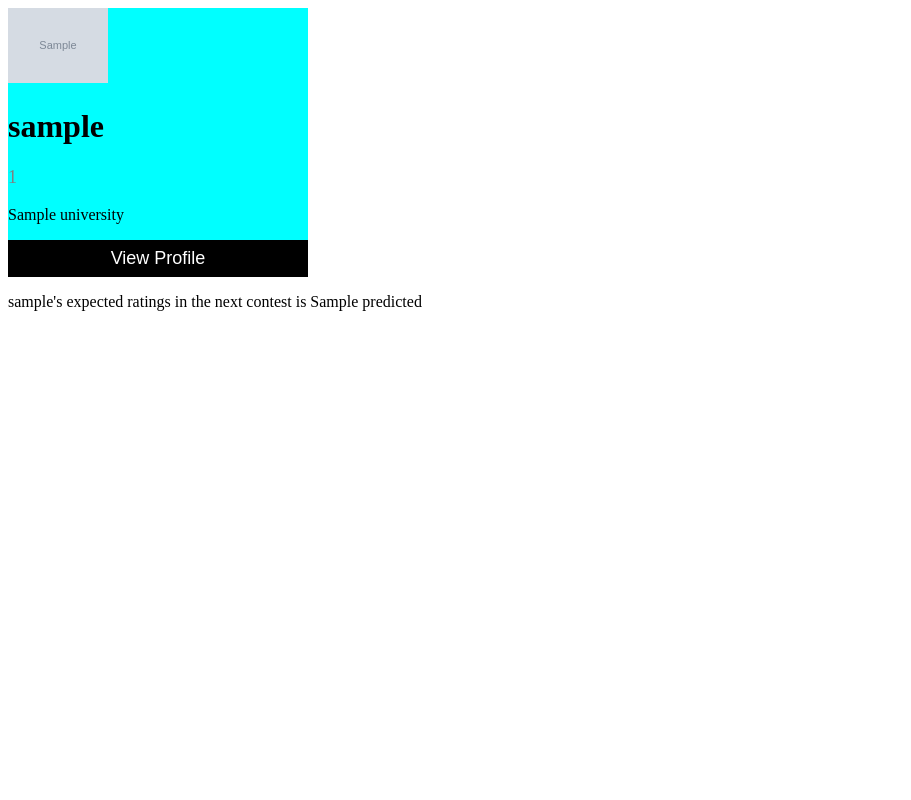
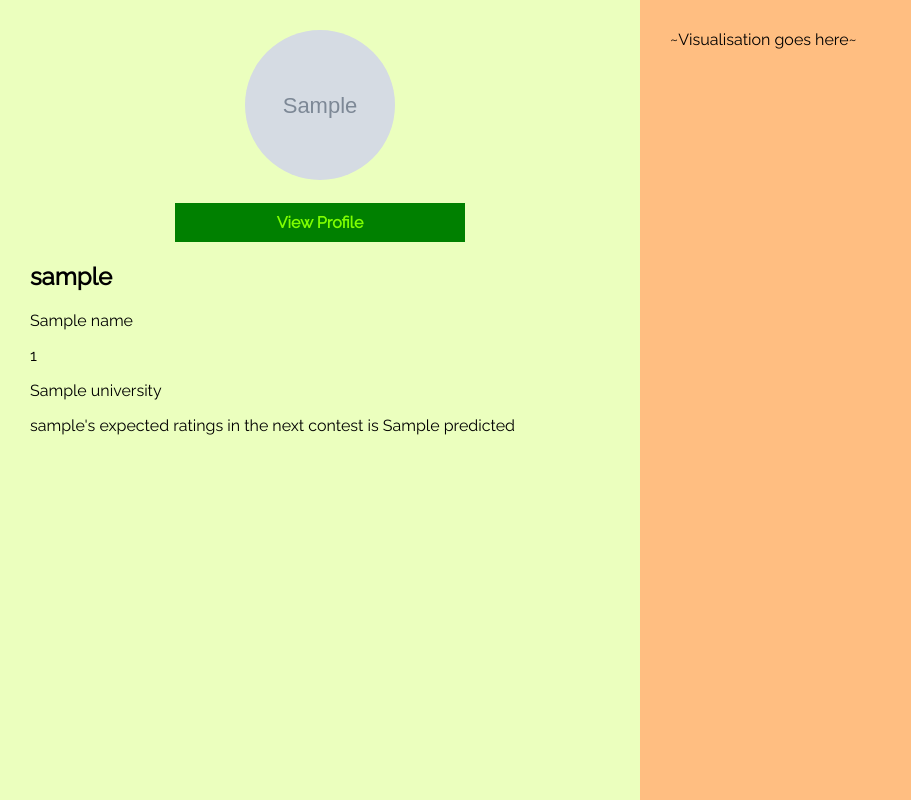
Before and after one commit to ananya224/Codeforces-Rating-Predictor, a Flask app: template app/templates/result.html in a window 1280 px wide. Shown: the whole page, without its empty margins (0-911 px from the left). Run offline with Flask 2, Linux system fonts and the light colour scheme; the template is opened without the code that fills it: most values are stand-ins (such as "Sample title", 1, 10 or a date in 2020); grey boxes marked "Sample" are stand-in pictures.

Commit message:
Result.html UI improved

```diff
--- a/app/routes.py
+++ b/app/routes.py
@@ -17,13 +17,14 @@ def home():
             soup = BeautifulSoup(html_page.content, 'html5lib')
             img_url = scrapers.getProfileURL(soup, handle)
             predicted = predictor.predict(handle)
-            university=scrapers.getUniversity(soup, handle)
+            university = scrapers.getUniversity(soup, handle)
             rank=scrapers.getRank(soup, handle)
 
             return render_template('result.html', handle=handle, university=university, rank=rank,
                                                     predicted=predicted, img_url=img_url)
-        except:
+        except Exception as e:
             print("Error fetching the soup")
+            print(str(e))
             return render_template('404.html')
 
     return render_template('index.html')
--- a/app/static/css/style_result.css
+++ b/app/static/css/style_result.css
@@ -1,40 +1,59 @@
-#box {
-    width: 300px;
-    background: aqua;
+* {
+    font-family: 'Raleway';
 }
 
-.card {
-    box-shadow: 0 4px 8px 0 rgba(0, 0, 0, 0.2);
-    max-width: 300px;
-    margin: auto;
+body {
+    margin: 0px;
+    display: flex;
+}
+
+#left_section {
+    box-sizing: border-box;
+    padding-top: 30px;
+    padding-left: 30px;
+    padding-right: 30px;
+    width: 50%;
+    height: 100vh;
+    background: rgb(235, 255, 190);
+}
+
+#right_section {
+    box-sizing: border-box;
+    padding-top: 30px;
+    padding-left: 30px;
+    padding-right: 30px;
+    width: 50%;
+    height: 100vh;
+    background: rgb(255, 190, 129);
+}
+
+#view_profile_btn {
+    color: chartreuse;
+    font-weight: bold;
+    font-size: 16px;
+    padding: 10px;
+    border: none;
+    width: 50%;
+    background: green;
+    transition: background 0.2s ease-in-out;
+}
+
+#view_profile_btn:hover {
+    color: green;
+    background: greenyellow;
+    transition: background 0.2s ease-in-out;
+}
+
+#profile_pic_div {
+    width: 100%;
     text-align: center;
 }
 
-.title {
-    color: grey;
-    font-size: 18px;
+#profile_pic {
+    border-radius: 50%;
+    background-size: unset;
+    background-repeat: no-repeat;
+    background-position: 50% 50%;
+    width: 150px;
+    height: 150px;
 }
-
-button {
-    border: none;
-    outline: 0;
-    display: inline-block;
-    padding: 8px;
-    color: white;
-    background-color: #000;
-    text-align: center;
-    cursor: pointer;
-    width: 100%;
-    font-size: 18px;
-}
-
-a {
-    text-decoration: none;
-    font-size: 22px;
-    color: black;
-}
-
-button:hover,
-a:hover {
-    opacity: 0.7;
-}
--- a/app/templates/result.html
+++ b/app/templates/result.html
@@ -5,22 +5,30 @@
     <meta charset="UTF-8">
     <meta name="viewport" content="width=device-width, initial-scale=1.0">
     <meta http-equiv="X-UA-Compatible" content="ie=edge">
-    <title>Result</title>
+    <title>Codeforces Rating Predictor Result</title>
+    <link href="https://fonts.googleapis.com/css?family=Raleway&display=swap" rel="stylesheet">
     <link rel="stylesheet" href="{{url_for('static', filename='css/style_result.css')}}">
     <link rel="stylesheet" href="https://cdnjs.cloudflare.com/ajax/libs/font-awesome/4.7.0/css/font-awesome.min.css">
 </head>
 
 <body>
-
-
-    <div id="box">
-        <img src="{{img_url}}" alt="Profile Picture" style="width:100px">
-        <h1>{{handle}}</h1>
-        <p class="title">{{rank}}</p>
-        <p>{{university}}</p>
-        <p><button>View Profile</button></p>
-    </div>
-    <span>{{handle}}'s expected ratings in the next contest is {{predicted}}</span>
+    <section id="left_section">
+        <div id="profile_pic_div">
+            <img id="profile_pic" src="{{img_url}}" alt="Profile Picture">
+            <br><br>
+            <button id="view_profile_btn">View Profile</button>
+        </div>
+        <div id="details">
+            <h1>{{handle}}</h1>
+            <p>{{name}}</p>
+            <p>{{rank}}</p>
+            <p>{{university}}</p>
+            <span>{{handle}}'s expected ratings in the next contest is {{predicted}}</span>
+        </div>
+    </section>
+    <section id="right_section">
+        ~Visualisation goes here~
+    </section>
 </body>
 
 </html>
```
Also changed, not shown: UI/result.html (+18 -14 lines), UI/style_result.css (+53 -34 lines), UI/no-title.jpg (added).
